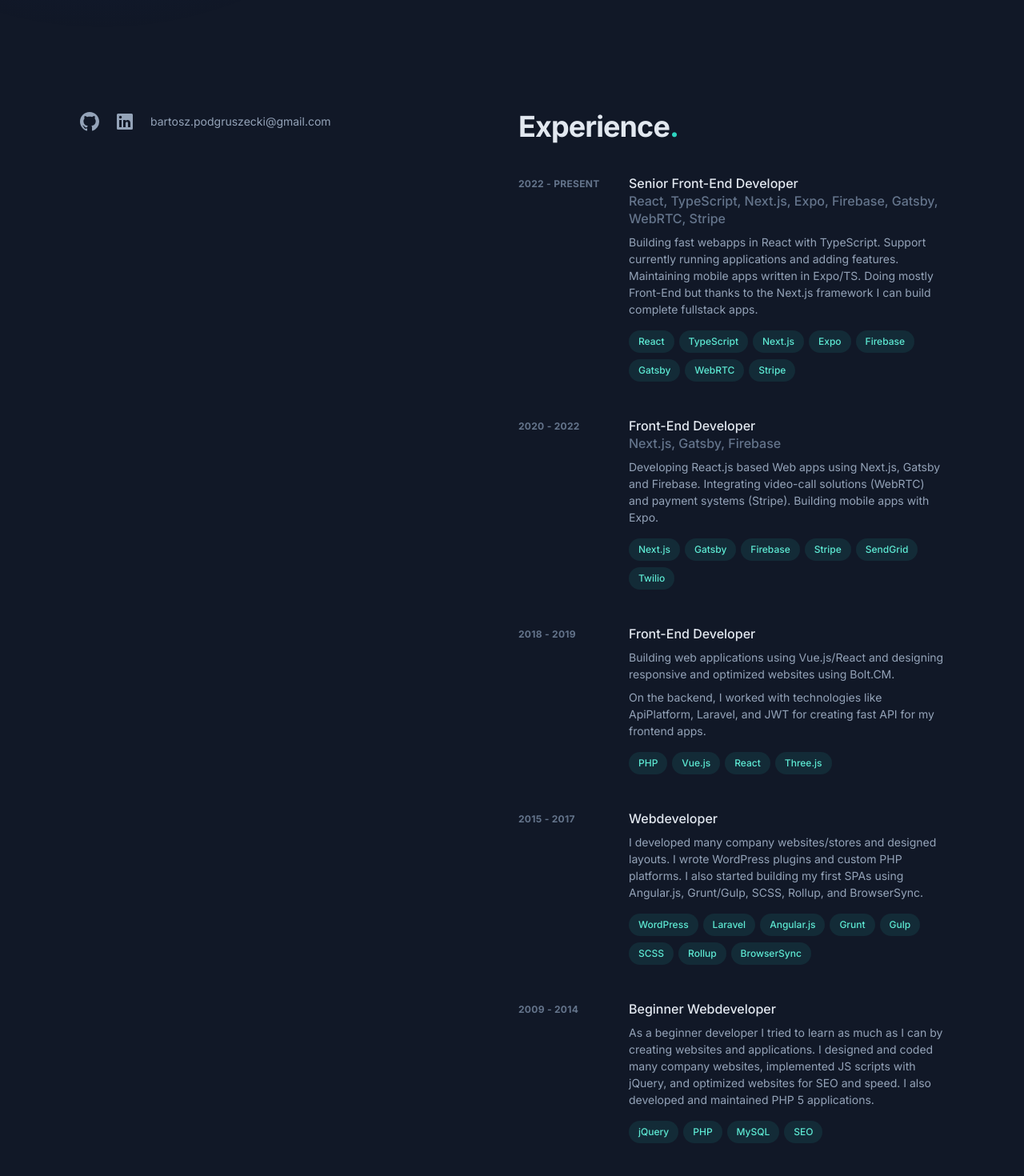
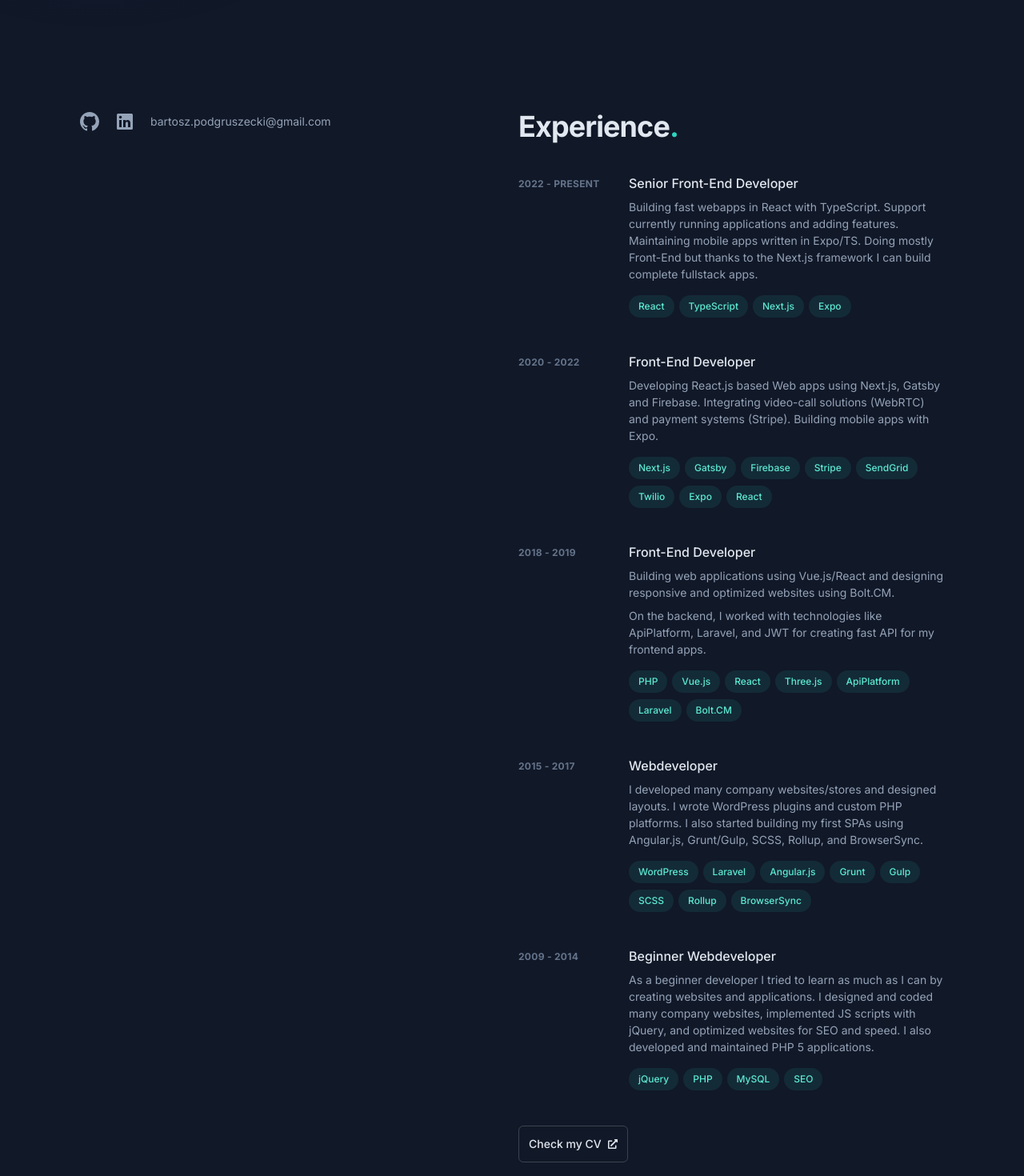
Before and after one commit to barthicus/portfolio, a Next.js app: page / in a window 1280 px wide. Shown: the part 540-2010 px from the top of the page at 80% size. Built offline with nearby package versions, Linux system fonts and the light colour scheme.

Commit message:
Finish experience section

```diff
--- a/app/(home)/_home/experience/Experience.tsx
+++ b/app/(home)/_home/experience/Experience.tsx
@@ -1,3 +1,6 @@
+import Link from 'next/link'
+import { FaExternalLinkAlt } from 'react-icons/fa'
+
 import { careerSteps } from './experienceData'
 
 export const Experience = () => {
@@ -6,7 +9,7 @@ export const Experience = () => {
       <h2 className="text-2xl font-bold tracking-tight text-slate-200 sm:text-4xl">
         Experience<span className="text-teal-400">.</span>
       </h2>
-      {careerSteps.map(({ time, description, tags, title, subtitle }) => (
+      {careerSteps.map(({ time, description, tags, title }) => (
         <div className="relative grid pb-1 transition-all sm:grid-cols-8 sm:gap-8 md:gap-4" key={time}>
           <div className="absolute -inset-4 z-0 hidden rounded-md transition motion-reduce:transition-none lg:-inset-x-6 lg:block"></div>
           <header
@@ -21,11 +24,11 @@ export const Experience = () => {
                 <span className="absolute -inset-x-4 -inset-y-2.5 hidden rounded md:-inset-x-6 md:-inset-y-4 lg:block"></span>
                 <span>{title}</span>
               </div>
-              <div>
+              {/* {subtitle && (
                 <div className="text-slate-500" aria-hidden="true">
                   {subtitle}
                 </div>
-              </div>
+              )} */}
             </h3>
             <div className="mt-2 text-sm leading-normal">{description}</div>
             <ul className="mt-2 flex flex-wrap" aria-label="Technologies used">
@@ -40,6 +43,13 @@ export const Experience = () => {
           </div>
         </div>
       ))}
+      <Link
+        href="/cv-pdf"
+        className="inline-flex items-center gap-2 rounded-md border border-slate-200/20 p-3 text-xs font-medium leading-tight text-slate-200 transition-colors hover:text-teal-400 sm:text-sm"
+        target="_blank"
+      >
+        Check my CV <FaExternalLinkAlt className="text-xs" />
+      </Link>
     </section>
   )
 }
--- a/app/(home)/_home/experience/experienceData.tsx
+++ b/app/(home)/_home/experience/experienceData.tsx
@@ -11,7 +11,6 @@ const projectsByYear = {
 export const careerSteps = [
   {
     title: 'Senior Front-End Developer',
-    subtitle: 'React, TypeScript, Next.js, Expo, Firebase, Gatsby, WebRTC, Stripe',
     time: '2022 - Present',
     description: (
       <p>
@@ -21,11 +20,10 @@ export const careerSteps = [
       </p>
     ),
     projects: projectsByYear['2022 - Present'],
-    tags: ['React', 'TypeScript', 'Next.js', 'Expo', 'Firebase', 'Gatsby', 'WebRTC', 'Stripe']
+    tags: ['React', 'TypeScript', 'Next.js', 'Expo']
   },
   {
     title: 'Front-End Developer',
-    subtitle: 'Next.js, Gatsby, Firebase',
     time: '2020 - 2022',
     projects: projectsByYear['2020 - 2022'],
     description: (
@@ -34,7 +32,7 @@ export const careerSteps = [
         and payment systems (Stripe). Building mobile apps with Expo.
       </p>
     ),
-    tags: ['Next.js', 'Gatsby', 'Firebase', 'Stripe', 'SendGrid', 'Twilio']
+    tags: ['Next.js', 'Gatsby', 'Firebase', 'Stripe', 'SendGrid', 'Twilio', 'Expo', 'React']
   },
   {
     title: 'Front-End Developer',
@@ -51,7 +49,7 @@ export const careerSteps = [
       </>
     ),
     projects: projectsByYear['2018 - 2019'],
-    tags: ['PHP', 'Vue.js', 'React', 'Three.js']
+    tags: ['PHP', 'Vue.js', 'React', 'Three.js', 'ApiPlatform', 'Laravel', 'Bolt.CM']
   },
   {
     title: 'Webdeveloper',
```
